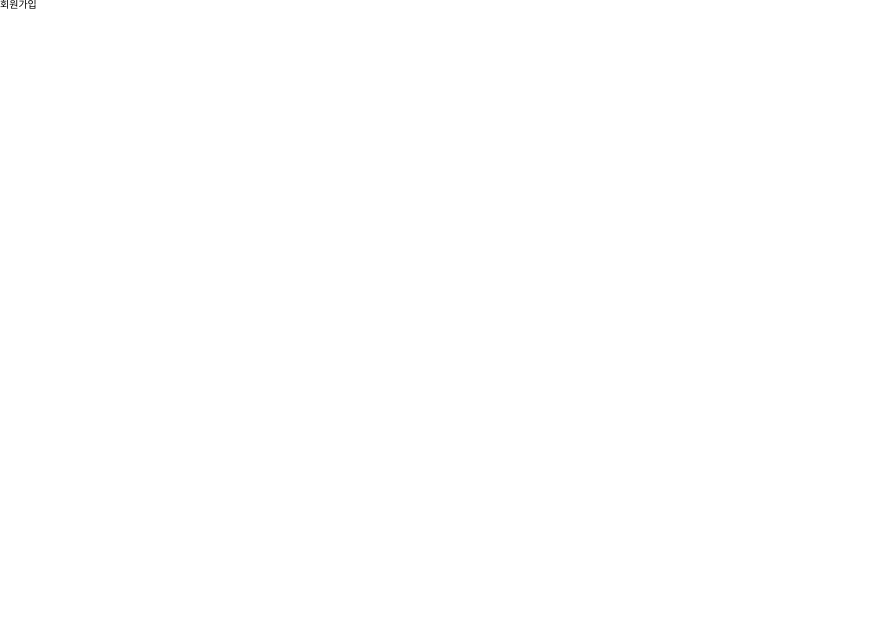
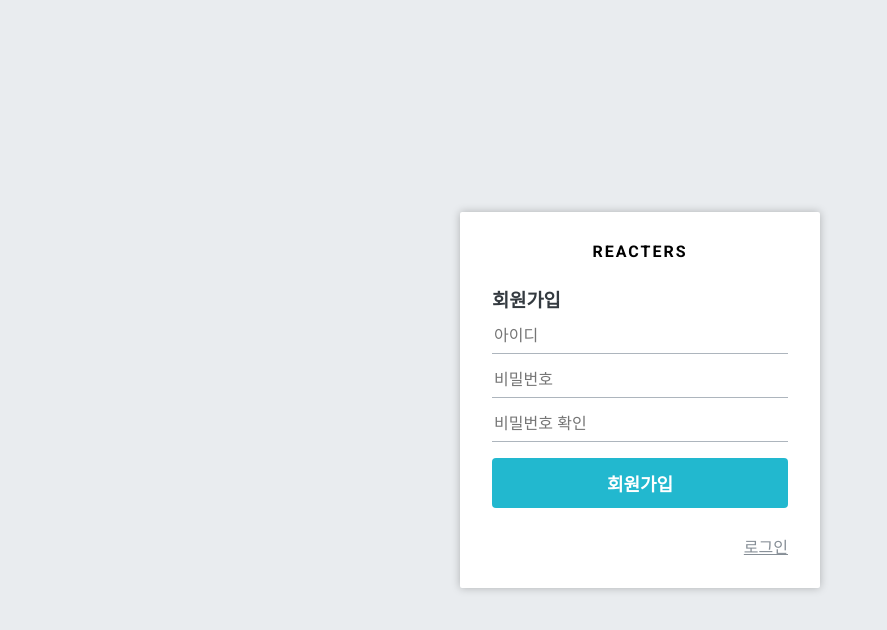
Before and after one commit to dongchan-K/BlogProject, a React (Create React App) app in the folder blog-frontend/: page /register in a window 1280 px wide. Shown: the top 630 px of the page, without its empty margins (0-887 px from the left). Built offline with nearby package versions, Linux system fonts and the light colour scheme.

Commit message:
feat: 로그인, 회원가입 뷰 구현

```diff
--- /dev/null
+++ b/blog-frontend/jsconfig.json
@@ -0,0 +1,6 @@
+{
+  "compilerOptions": {
+    "target": "es6",
+    "jsx": "react"
+  }
+}
--- /dev/null
+++ b/blog-frontend/src/components/auth/AuthForm.jsx
@@ -0,0 +1,92 @@
+import React from 'react';
+import { Link } from 'react-router-dom';
+import styled from 'styled-components';
+import palette from '../../lib/styles/palette';
+import Button from '../common/Button';
+
+const AuthFormWrapper = styled.div`
+  h3 {
+    margin: 0;
+    color: ${palette.gray[8]};
+    margin-bottom: 1rem;
+  }
+`;
+
+const StyledInput = styled.input`
+  font-size: 1rem;
+  border: none;
+  border-bottom: 1px solid ${palette.gray[5]};
+  padding-bottom: 0.5rem;
+  outline: none;
+  width: 100%;
+  &:focus {
+    color: $oc-teal-7;
+    border-bottom: 1px solid ${palette.gray[7]};
+  }
+  & + & {
+    margin-top: 1rem;
+  }
+`;
+
+const Footer = styled.div`
+  margin-top: 2rem;
+  text-align: right;
+  a {
+    color: ${palette.gray[6]};
+    text-decoration: underline;
+    &:hover {
+      color: ${palette.gray[9]};
+    }
+  }
+`;
+
+const ButtonWithMarginTop = styled(Button)`
+  margin-top: 1rem;
+`;
+
+const textMap = {
+  login: '로그인',
+  register: '회원가입',
+};
+
+const AuthForm = ({ type }) => {
+  const text = textMap[type];
+  return (
+    <AuthFormWrapper>
+      <h3>{text}</h3>
+      <form>
+        <StyledInput
+          autoComplete="username"
+          name="username"
+          placeholder="아이디"
+        />
+        <StyledInput
+          autoComplete="new-password"
+          name="password"
+          placeholder="비밀번호"
+          type="password"
+        />
+        {type === 'register' && (
+          <StyledInput
+            autoComplete="new-password"
+            name="passwordConfirm"
+            placeholder="비밀번호 확인"
+            type="password"
+          />
+        )}
+        <ButtonWithMarginTop fullWidth cyan>
+          {text}
+        </ButtonWithMarginTop>
+      </form>
+      <Footer>
+        {type === 'login' ? (
+          <Link to="/register">회원가입</Link>
+        ) : (
+          <Link to="/login">로그인</Link>
+        )}
+      </Footer>
+    </AuthFormWrapper>
+  );
+};
+
+export default AuthForm;
--- /dev/null
+++ b/blog-frontend/src/components/auth/AuthTemplate.jsx
@@ -0,0 +1,47 @@
+import React from 'react';
+import { Link } from 'react-router-dom';
+import styled from 'styled-components';
+import palette from '../../lib/styles/palette';
+
+const AuthTemplateWrapper = styled.div`
+  position: absolute;
+  left: 0;
+  right: 0;
+  top: 0;
+  bottom: 0;
+  background-color: ${palette.gray[2]};
+  display: flex;
+  flex-direction: column;
+  justify-content: center;
+  align-items: center;
+`;
+
+const WhiteBox = styled.div`
+  .logo-area {
+    display: block;
+    padding-bottom: 2rem;
+    text-align: center;
+    font-weight: bold;
+    letter-spacing: 2px;
+  }
+  box-shadow: 0 0 8px rgba(0, 0, 0, 0.25);
+  padding: 2rem;
+  width: 360px;
+  background-color: #fff;
+  border-radius: 2px;
+`;
+
+const AuthTemplate = ({ children }) => {
+  return (
+    <AuthTemplateWrapper>
+      <WhiteBox>
+        <div className="logo-area">
+          <Link to="/">REACTERS</Link>
+        </div>
+        {children}
+      </WhiteBox>
+    </AuthTemplateWrapper>
+  );
+};
+
+export default AuthTemplate;
--- a/blog-frontend/src/components/common/Button.jsx
+++ b/blog-frontend/src/components/common/Button.jsx
@@ -1,13 +1,13 @@
 import React from 'react';
-import styled from 'styled-components';
+import styled, { css } from 'styled-components';
 import palette from '../../lib/styles/palette';
 
 const StyledButton = styled.button`
   border: none;
   border-radius: 4px;
-  font-size: 1.4rem;
+  font-size: 1rem;
   font-weight: bold;
-  padding: 0.5rem 1.4rem;
+  padding: 0.25rem 1rem;
   color: #fff;
   outline: none;
   cursor: pointer;
@@ -16,6 +16,24 @@
   &:hover {
     background-color: ${palette.gray[6]};
   }
+
+  ${(props) =>
+    props.fullWidth &&
+    css`
+      padding-top: 0.75rem;
+      padding-bottom: 0.75rem;
+      width: 100%;
+      font-size: 1.125rem;
+    `}
+
+  ${(props) =>
+    props.cyan &&
+    css`
+      background-color: ${palette.cyan[5]};
+      &:hover {
+        background-color: ${palette.cyan[4]};
+      }
+    `}
 `;
 
 const Button = (props) => <StyledButton {...props} />;
--- a/blog-frontend/src/index.css
+++ b/blog-frontend/src/index.css
@@ -90,9 +90,7 @@
   margin: 0;
   padding: 0;
   border: 0;
-  font: inherit;
   vertical-align: baseline;
-  font-size: 10px;
 }
 
 /* HTML5 display-role reset for older browsers */
--- a/blog-frontend/src/pages/LoginPage.jsx
+++ b/blog-frontend/src/pages/LoginPage.jsx
@@ -1,7 +1,13 @@
 import React from 'react';
+import AuthForm from '../components/auth/AuthForm';
+import AuthTemplate from '../components/auth/AuthTemplate';
 
 const LoginPage = () => {
-  return <div>로그인</div>;
+  return (
+    <AuthTemplate>
+      <AuthForm type="login" />
+    </AuthTemplate>
+  );
 };
 
 export default LoginPage;
--- a/blog-frontend/src/pages/RegisterPage.jsx
+++ b/blog-frontend/src/pages/RegisterPage.jsx
@@ -1,7 +1,13 @@
 import React from 'react';
+import AuthForm from '../components/auth/AuthForm';
+import AuthTemplate from '../components/auth/AuthTemplate';
 
 const RegisterPage = () => {
-  return <div>회원가입</div>;
+  return (
+    <AuthTemplate>
+      <AuthForm type="register" />
+    </AuthTemplate>
+  );
 };
 
 export default RegisterPage;
```
